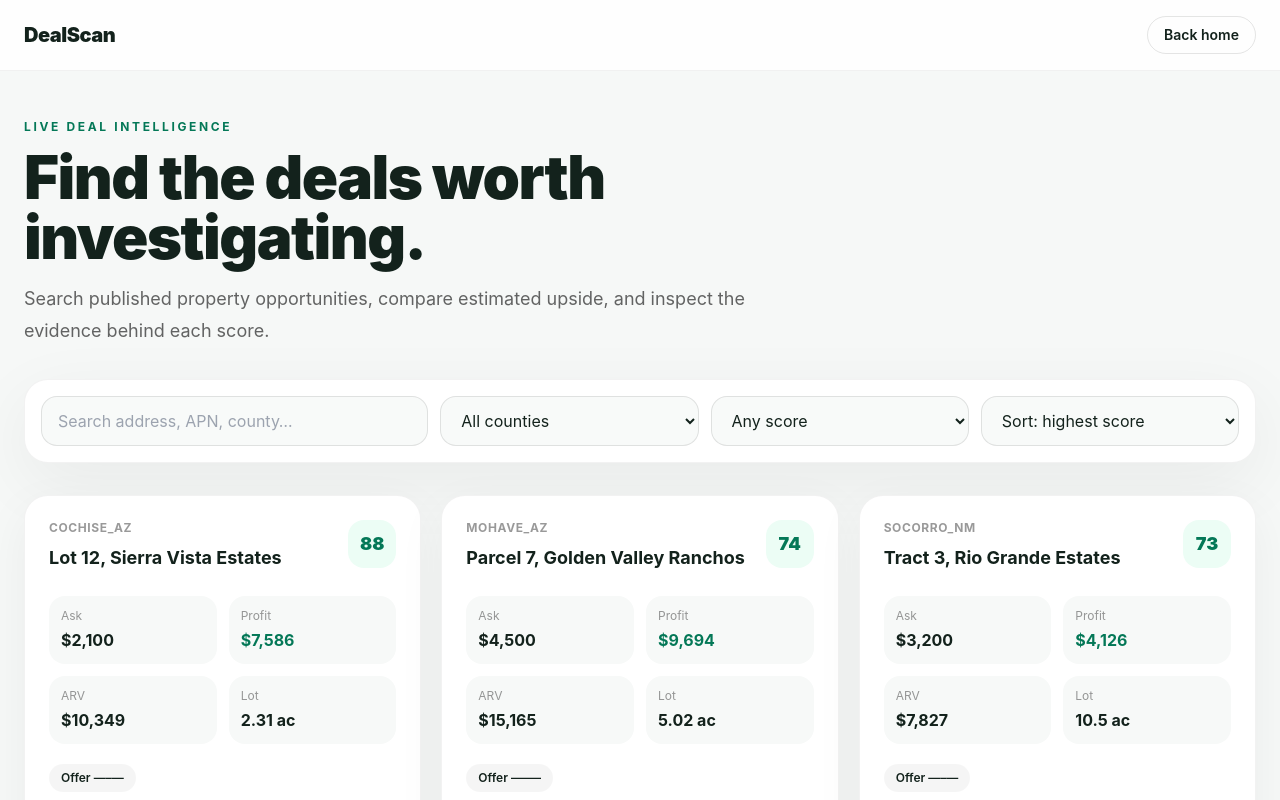
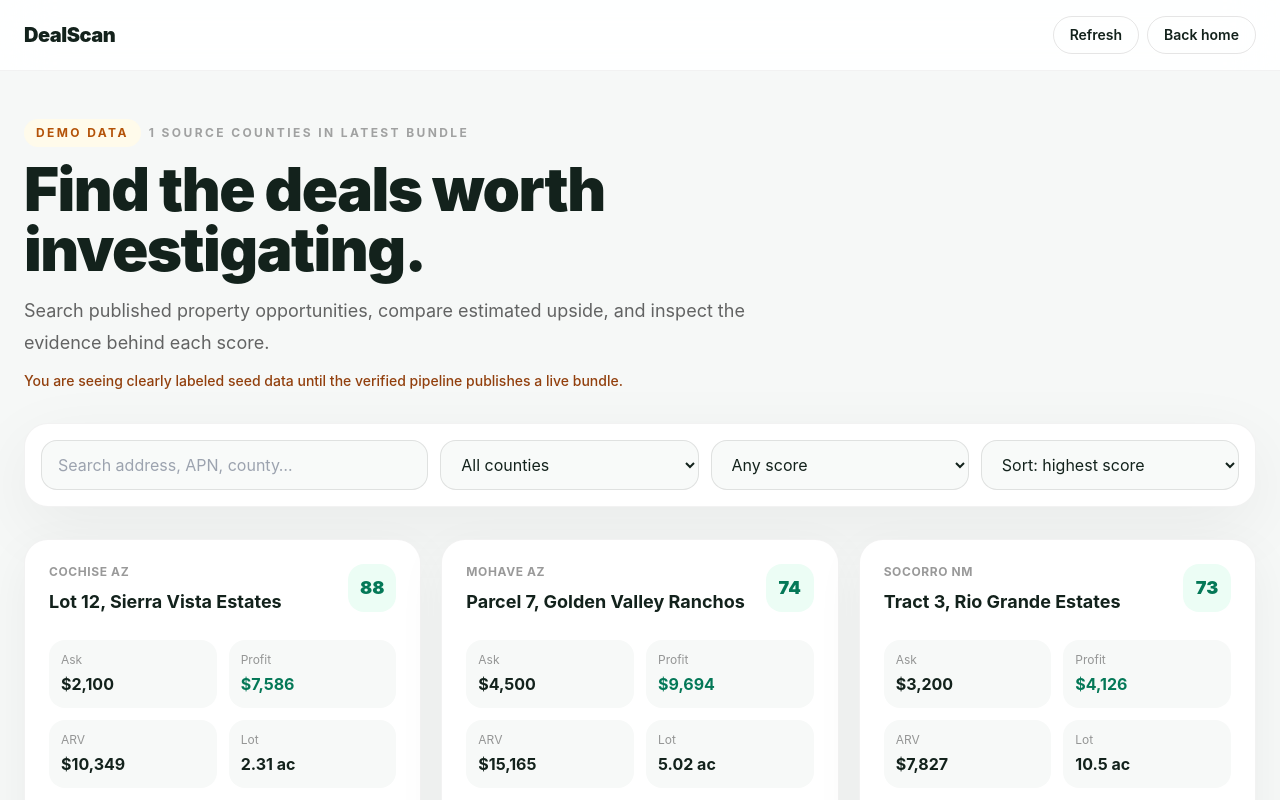
Before and after one commit to doriaphiri82-glitch/dealscan, a Next.js app in the folder landing/: page /deals in a window 1280 px wide. Shown: the top 800 px of the page. Built offline with nearby package versions, Linux system fonts and the light colour scheme.

Commit message:
feat: harden deal explorer live state and refresh

```diff
--- a/landing/app/deals/page.tsx
+++ b/landing/app/deals/page.tsx
@@ -1,6 +1,6 @@
 'use client'
 
-import { useEffect, useMemo, useState } from 'react'
+import { useCallback, useEffect, useMemo, useState } from 'react'
 
 interface Deal {
   apn?: string
@@ -35,21 +35,40 @@ const money = (value?: number) =>
     ? new Intl.NumberFormat('en-US', { style: 'currency', currency: 'USD', maximumFractionDigits: 0 }).format(value)
     : '—'
 
+const titleCase = (value?: string) =>
+  value ? value.replaceAll('_', ' ').replace(/\b\w/g, (char) => char.toUpperCase()) : '—'
+
 export default function DealsPage() {
   const [data, setData] = useState<DealsResponse>({ deals: [] })
   const [loading, setLoading] = useState(true)
+  const [refreshing, setRefreshing] = useState(false)
+  const [error, setError] = useState('')
   const [query, setQuery] = useState('')
   const [county, setCounty] = useState('all')
   const [minScore, setMinScore] = useState(0)
   const [sort, setSort] = useState<'score' | 'profit' | 'price'>('score')
 
+  const loadDeals = useCallback(async (silent = false) => {
+    silent ? setRefreshing(true) : setLoading(true)
+    try {
+      const res = await fetch('/api/deals?limit=50', { cache: 'no-store' })
+      if (!res.ok) throw new Error(`Deal feed returned ${res.status}`)
+      const json = (await res.json()) as DealsResponse
+      setData(json)
+      setError('')
+    } catch {
+      setError('The deal feed is temporarily unavailable. Showing the latest data already loaded.')
+    } finally {
+      setLoading(false)
+      setRefreshing(false)
+    }
+  }, [])
+
   useEffect(() => {
-    fetch('/api/deals?limit=50', { cache: 'no-store' })
-      .then((res) => res.json())
-      .then((json: DealsResponse) => setData(json))
-      .catch(() => setData({ deals: [] }))
-      .finally(() => setLoading(false))
-  }, [])
+    void loadDeals()
+    const timer = window.setInterval(() => void loadDeals(true), 60_000)
+    return () => window.clearInterval(timer)
+  }, [loadDeals])
 
   const counties = useMemo(
     () => Array.from(new Set(data.deals.map((deal) => deal.county_id).filter(Boolean))).sort() as string[],
@@ -69,36 +88,49 @@ export default function DealsPage() {
       })
   }, [data.deals, county, minScore, query, sort])
 
+  const isDemo = data.meta?.storage_source === 'seed' || data.meta?.status === 'demo'
+  const statusLabel = isDemo ? 'Demo data' : data.meta?.status === 'degraded' ? 'Feed degraded' : 'Verified feed'
+
   return (
     <main className="min-h-screen bg-[#f6f8f7] text-[#13221c]">
-      <header className="sticky top-0 z-20 border-b border-black/5 bg-white/85 backdrop-blur-xl">
-        <div className="mx-auto flex max-w-7xl items-center justify-between gap-4 px-6 py-4">
+      <header className="sticky top-0 z-20 border-b border-black/5 bg-white/90 backdrop-blur-xl">
+        <div className="mx-auto flex max-w-7xl items-center justify-between gap-4 px-4 py-4 sm:px-6">
           <a href="/" className="text-xl font-black tracking-tight">DealScan</a>
-          <a href="/" className="rounded-full border border-black/10 px-4 py-2 text-sm font-semibold transition hover:bg-black hover:text-white">Back home</a>
+          <div className="flex items-center gap-2">
+            {refreshing && <span className="hidden text-xs font-semibold text-black/40 sm:inline">Refreshing…</span>}
+            <button onClick={() => void loadDeals(true)} disabled={refreshing} className="rounded-full border border-black/10 px-4 py-2 text-sm font-semibold transition hover:bg-black hover:text-white disabled:opacity-50">Refresh</button>
+            <a href="/" className="hidden rounded-full border border-black/10 px-4 py-2 text-sm font-semibold transition hover:bg-black hover:text-white sm:inline-flex">Back home</a>
+          </div>
         </div>
       </header>
 
-      <section className="mx-auto max-w-7xl px-6 pb-16 pt-12">
+      <section className="mx-auto max-w-7xl px-4 pb-16 pt-10 sm:px-6 sm:pt-12">
         <div className="mb-8 max-w-3xl">
-          <p className="mb-3 text-xs font-bold uppercase tracking-[0.22em] text-emerald-700">Live deal intelligence</p>
+          <div className="mb-3 flex flex-wrap items-center gap-2 text-xs font-bold uppercase tracking-[0.2em]">
+            <span className={isDemo ? 'rounded-full bg-amber-50 px-3 py-1.5 text-amber-700' : 'rounded-full bg-emerald-50 px-3 py-1.5 text-emerald-700'}>{statusLabel}</span>
+            {data.meta?.scraped_counties?.length ? <span className="text-black/35">{data.meta.scraped_counties.length} source counties in latest bundle</span> : null}
+          </div>
           <h1 className="text-4xl font-black tracking-tight sm:text-6xl">Find the deals worth investigating.</h1>
           <p className="mt-4 text-lg leading-8 text-black/60">Search published property opportunities, compare estimated upside, and inspect the evidence behind each score.</p>
+          {isDemo && <p className="mt-3 text-sm font-medium text-amber-800">You are seeing clearly labeled seed data until the verified pipeline publishes a live bundle.</p>}
         </div>
 
+        {error && <div role="alert" className="mb-5 rounded-2xl border border-amber-200 bg-amber-50 px-4 py-3 text-sm font-medium text-amber-900">{error}</div>}
+
         <div className="mb-8 grid gap-3 rounded-3xl border border-black/5 bg-white p-4 shadow-[0_20px_70px_rgba(0,0,0,0.06)] md:grid-cols-[1.5fr_1fr_1fr_1fr]">
-          <input value={query} onChange={(e) => setQuery(e.target.value)} placeholder="Search address, APN, county…" className="rounded-2xl border border-black/10 bg-[#f8faf9] px-4 py-3 outline-none transition focus:border-emerald-600 focus:ring-4 focus:ring-emerald-600/10" />
-          <select value={county} onChange={(e) => setCounty(e.target.value)} className="rounded-2xl border border-black/10 bg-[#f8faf9] px-4 py-3 outline-none">
+          <input value={query} onChange={(e) => setQuery(e.target.value)} placeholder="Search address, APN, county…" aria-label="Search deals" className="rounded-2xl border border-black/10 bg-[#f8faf9] px-4 py-3 outline-none transition focus:border-emerald-600 focus:ring-4 focus:ring-emerald-600/10" />
+          <select value={county} onChange={(e) => setCounty(e.target.value)} aria-label="Filter by county" className="rounded-2xl border border-black/10 bg-[#f8faf9] px-4 py-3 outline-none">
             <option value="all">All counties</option>
-            {counties.map((item) => <option key={item} value={item}>{item}</option>)}
+            {counties.map((item) => <option key={item} value={item}>{titleCase(item)}</option>)}
           </select>
-          <select value={String(minScore)} onChange={(e) => setMinScore(Number(e.target.value))} className="rounded-2xl border border-black/10 bg-[#f8faf9] px-4 py-3 outline-none">
+          <select value={String(minScore)} onChange={(e) => setMinScore(Number(e.target.value))} aria-label="Minimum deal score" className="rounded-2xl border border-black/10 bg-[#f8faf9] px-4 py-3 outline-none">
             <option value="0">Any score</option>
             <option value="50">50+ score</option>
             <option value="70">70+ score</option>
             <option value="80">80+ score</option>
             <option value="90">90+ score</option>
           </select>
-          <select value={sort} onChange={(e) => setSort(e.target.value as typeof sort)} className="rounded-2xl border border-black/10 bg-[#f8faf9] px-4 py-3 outline-none">
+          <select value={sort} onChange={(e) => setSort(e.target.value as typeof sort)} aria-label="Sort deals" className="rounded-2xl border border-black/10 bg-[#f8faf9] px-4 py-3 outline-none">
             <option value="score">Sort: highest score</option>
             <option value="profit">Sort: highest profit</option>
             <option value="price">Sort: lowest price</option>
@@ -110,15 +142,15 @@ export default function DealsPage() {
         ) : filtered.length === 0 ? (
           <div className="rounded-3xl border border-dashed border-black/15 bg-white p-12 text-center">
             <h2 className="text-2xl font-bold">No matching deals yet</h2>
-            <p className="mx-auto mt-2 max-w-xl text-black/55">The discovery pipeline is continuously expanding its source registry. Try clearing the filters or check back after the next verified batch.</p>
+            <p className="mx-auto mt-2 max-w-xl text-black/55">Try clearing the filters. The discovery pipeline continuously expands its source registry and publishes only qualified opportunities.</p>
           </div>
         ) : (
           <div className="grid gap-5 md:grid-cols-2 xl:grid-cols-3">
             {filtered.map((deal, index) => (
               <article key={`${deal.apn}-${index}`} className="group rounded-3xl border border-black/5 bg-white p-6 shadow-[0_15px_50px_rgba(0,0,0,0.05)] transition duration-300 hover:-translate-y-1 hover:shadow-[0_24px_70px_rgba(0,0,0,0.1)]">
                 <div className="flex items-start justify-between gap-3">
-                  <div>
-                    <p className="text-xs font-bold uppercase tracking-wider text-black/40">{deal.county_id ?? 'Unknown county'}</p>
+                  <div className="min-w-0">
+                    <p className="text-xs font-bold uppercase tracking-wider text-black/40">{titleCase(deal.county_id) || 'Unknown county'}</p>
                     <h2 className="mt-2 line-clamp-2 text-lg font-bold">{deal.address || 'Parcel opportunity'}</h2>
                   </div>
                   <div className="flex h-12 w-12 shrink-0 items-center justify-center rounded-2xl bg-emerald-50 text-lg font-black text-emerald-700">{deal.deal_score ?? '—'}</div>
@@ -133,13 +165,13 @@ export default function DealsPage() {
 
                 <div className="mt-5 flex flex-wrap gap-2 text-xs font-semibold">
                   <span className="rounded-full bg-black/[0.04] px-3 py-1.5">Offer {money(deal.recommended_offer_low)}–{money(deal.recommended_offer_high)}</span>
-                  {deal.valuation_basis && <span className="rounded-full bg-black/[0.04] px-3 py-1.5">{deal.valuation_basis.replaceAll('_', ' ')}</span>}
-                  {deal.verification_status && <span className="rounded-full bg-emerald-50 px-3 py-1.5 text-emerald-700">{deal.verification_status.replaceAll('_', ' ')}</span>}
+                  {deal.valuation_basis && <span className="rounded-full bg-black/[0.04] px-3 py-1.5">{titleCase(deal.valuation_basis)}</span>}
+                  {deal.verification_status && <span className="rounded-full bg-emerald-50 px-3 py-1.5 text-emerald-700">{titleCase(deal.verification_status)}</span>}
                 </div>
 
                 <div className="mt-5 flex items-center justify-between border-t border-black/5 pt-4 text-xs text-black/40">
-                  <span>APN {deal.apn ?? '—'}</span>
-                  {deal.source_url ? <a href={deal.source_url} target="_blank" rel="noreferrer" className="font-semibold text-emerald-700 hover:underline">Source ↗</a> : null}
+                  <span className="truncate pr-3">APN {deal.apn ?? '—'}</span>
+                  {deal.source_url ? <a href={deal.source_url} target="_blank" rel="noreferrer" className="shrink-0 font-semibold text-emerald-700 hover:underline">Source ↗</a> : null}
                 </div>
               </article>
             ))}
```
